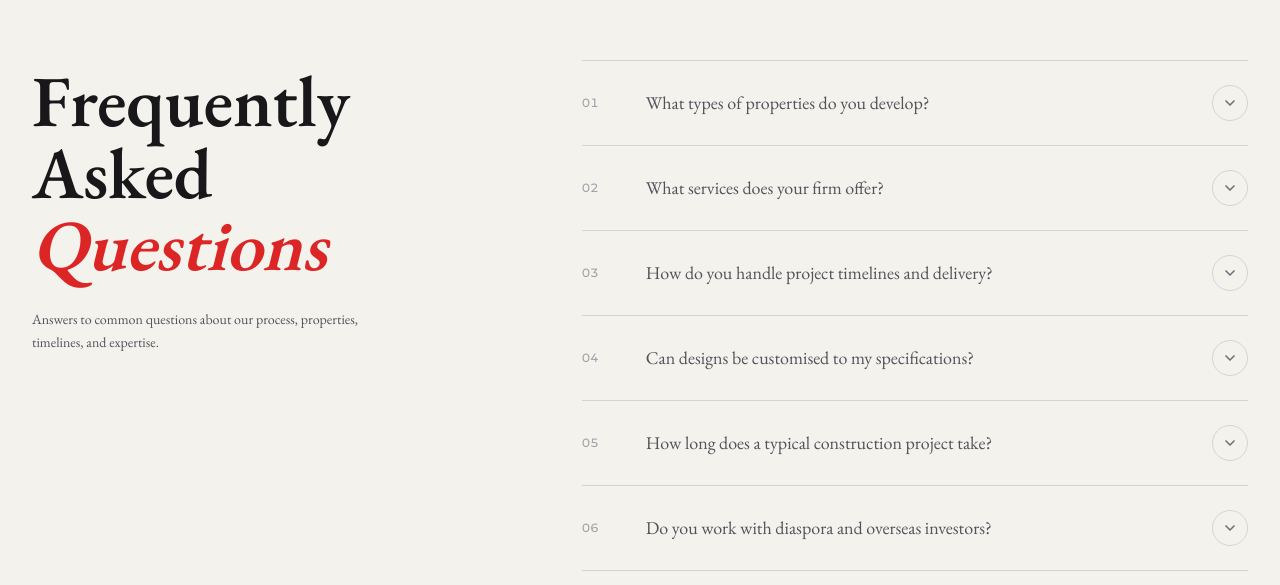
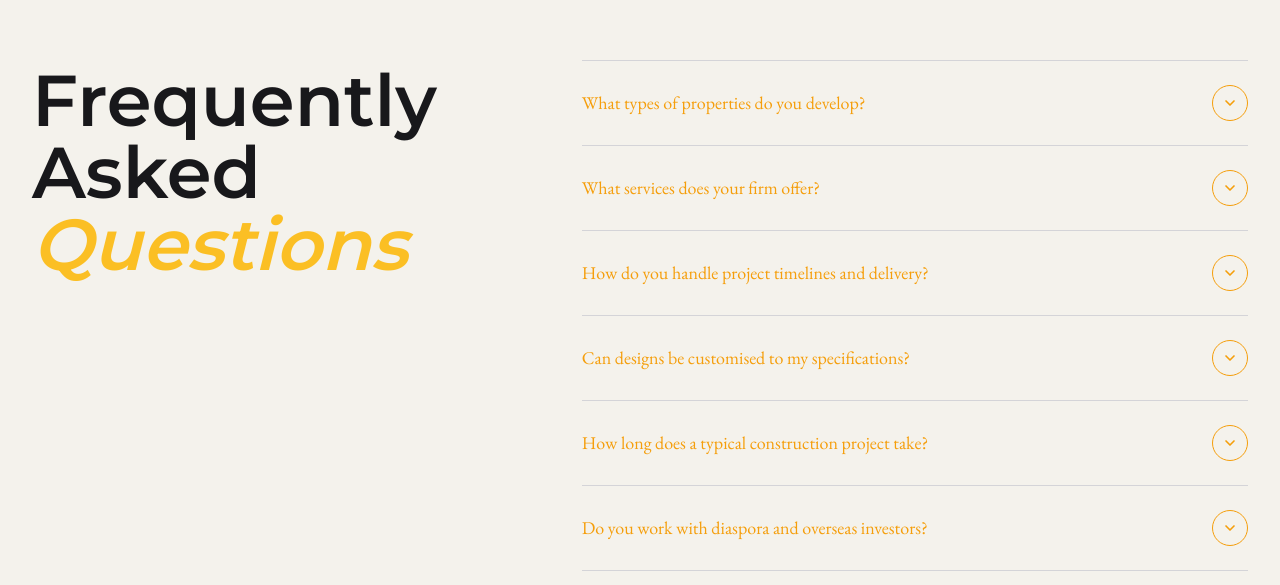
Before and after one commit to JhimmieC137/quantum, a Next.js app: page / in a window 1280 px wide. Shown: the part 5332-5917 px from the top of the page. Built offline with nearby package versions, Linux system fonts and the light colour scheme.

Commit message:
Corrected texts, fonts and colors

```diff
--- a/src/components/FAQ.tsx
+++ b/src/components/FAQ.tsx
@@ -1,7 +1,7 @@
 "use client";
 
 import { useState } from "react";
-import { garamond, montserrat } from "@/lib/fonts";
+import { montserrat } from "@/lib/fonts";
 
 interface FAQItem {
   question: string;
@@ -62,12 +62,10 @@ function ChevronIcon({ open }: { open: boolean }) {
 
 function FAQRow({
   item,
-  index,
   open,
   onToggle,
 }: {
   item: FAQItem;
-  index: number;
   open: boolean;
   onToggle: () => void;
 }) {
@@ -76,16 +74,13 @@ function FAQRow({
       <div className="h-px bg-zinc-300 w-full" />
       <button
         onClick={onToggle}
-        className="w-full flex items-center gap-5 sm:gap-8 py-5 sm:py-6 text-left group cursor-pointer"
+        className="w-full flex items-center gap-5 sm:gap-6 py-5 sm:py-6 text-left group cursor-pointer"
         aria-expanded={open}
       >
-        <span className={`${montserrat.className} text-xs text-zinc-400 min-w-[2rem] tabular-nums font-medium shrink-0`}>
-          {String(index + 1).padStart(2, "0")}
-        </span>
-        <span className="flex-1 text-zinc-600 text-sm sm:text-base lg:text-lg group-hover:text-zinc-900 transition-colors duration-200">
+        <span className="flex-1 text-amber-500 text-sm sm:text-base lg:text-lg group-hover:text-amber-400 transition-colors duration-200">
           {item.question}
         </span>
-        <span className="size-8 sm:size-9 flex items-center justify-center rounded-full border border-zinc-300 text-zinc-500 group-hover:border-zinc-500 group-hover:text-zinc-800 transition-all duration-200 shrink-0">
+        <span className="size-8 sm:size-9 flex items-center justify-center rounded-full border border-amber-500 text-amber-500 group-hover:border-amber-400 group-hover:text-amber-400 transition-all duration-200 shrink-0">
           <ChevronIcon open={open} />
         </span>
       </button>
@@ -95,7 +90,7 @@ function FAQRow({
           open ? "max-h-64 pb-6" : "max-h-0"
         }`}
       >
-        <p className="text-zinc-600 text-sm sm:text-base leading-relaxed pl-[3.25rem] sm:pl-[4.25rem] pr-12 sm:pr-16">
+        <p className="text-zinc-600 text-sm sm:text-base leading-relaxed pr-12 sm:pr-16">
           {item.answer}
         </p>
       </div>
@@ -115,14 +110,10 @@ export default function FAQAccordion() {
 
           {/* Left column */}
           <div className="lg:w-[36%] shrink-0 lg:pt-1">
-            <h2 className={`${garamond.className} text-zinc-900 text-5xl sm:text-6xl lg:text-6xl xl:text-7xl font-semibold leading-[1.05] mb-7`}>
+            <h2 className={`${montserrat.className} text-zinc-900 text-5xl sm:text-6xl lg:text-6xl xl:text-7xl font-semibold leading-[1.05]`}>
               Frequently<br />Asked<br />
-              <span className="text-red-600 italic">Questions</span>
+              <span className="text-amber-400 italic">Questions</span>
             </h2>
-            <p className="text-zinc-600 text-sm leading-relaxed max-w-[22rem]">
-              Answers to common questions about our process, properties,
-              timelines, and expertise.
-            </p>
           </div>
 
           {/* Right column */}
@@ -131,7 +122,6 @@ export default function FAQAccordion() {
               <FAQRow
                 key={i}
                 item={item}
-                index={i}
                 open={openIndex === i}
                 onToggle={() => toggle(i)}
               />
```
